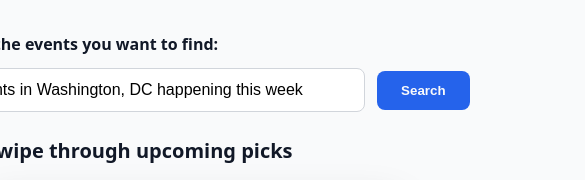
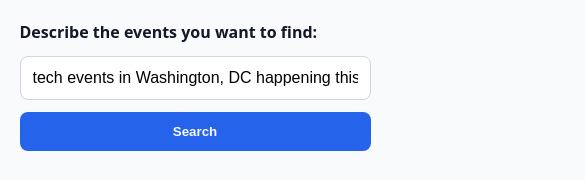
Before and after one commit to maxbye3/event-tinder, a React (Vite) app: page / in a window 390 px wide. Shown: the top 180 px of the page, 585 px wide, since content can reach past the window. Built offline with nearby package versions, Linux system fonts and the light colour scheme; grey boxes are pictures that could not be loaded.

Commit message:
feat: refactor App component styles for improved layout and responsiveness

```diff
--- a/src/App.jsx
+++ b/src/App.jsx
@@ -87,37 +87,23 @@ const App = () => {
     : sampleData.events;
 
   return (
-    <main style={{ maxWidth: '60ch' }}>
-      <form onSubmit={handleSubmit} style={{ display: 'flex', flexDirection: 'column', gap: '0.75rem', marginBottom: '1.5rem' }}>
-        <label htmlFor="search-input" style={{ fontWeight: 600 }}>
+    <main className="app">
+      <form className="app__form" onSubmit={handleSubmit}>
+        <label className="app__label" htmlFor="search-input">
           Describe the events you want to find:
         </label>
-        <div style={{ display: 'flex', gap: '0.75rem', alignItems: 'center' }}>
+        <div className="app__controls">
           <input
+            className="app__input"
             id="search-input"
             type="text"
             value={inputValue}
             onChange={(event) => setInputValue(event.target.value)}
             placeholder="e.g. free outdoor concerts in DC this weekend"
-            style={{
-              flex: 1,
-              padding: '0.75rem',
-              borderRadius: '0.5rem',
-              border: '1px solid #d1d5db',
-              fontSize: '1rem',
-            }}
           />
           <button
+            className="app__button"
             type="submit"
-            style={{
-              padding: '0.75rem 1.5rem',
-              borderRadius: '0.5rem',
-              border: 'none',
-              backgroundColor: '#2563eb',
-              color: '#f9fafb',
-              fontWeight: 600,
-              cursor: 'pointer',
-            }}
             disabled={loading}
           >
             {loading ? 'Searching…' : 'Search'}
--- a/src/main.css
+++ b/src/main.css
@@ -12,7 +12,59 @@ body {
 #root {
   display: flex;
   justify-content: center;
-  padding: 2rem;
+  padding: clamp(1rem, 5vw, 2.5rem);
+}
+
+.app {
+  width: min(100%, 60ch);
+}
+
+.app__form {
+  display: flex;
+  flex-direction: column;
+  gap: 0.75rem;
+  margin-bottom: 1.5rem;
+}
+
+.app__label {
+  font-weight: 600;
+}
+
+.app__controls {
+  display: flex;
+  align-items: center;
+  gap: 0.75rem;
+  width: 100%;
+}
+
+.app__input {
+  flex: 1 1 12rem;
+  min-width: 0;
+  padding: 0.75rem;
+  border-radius: 0.5rem;
+  border: 1px solid #d1d5db;
+  font-size: 1rem;
+}
+
+.app__button {
+  flex: 0 0 auto;
+  padding: 0.75rem 1.5rem;
+  border-radius: 0.5rem;
+  border: none;
+  background-color: #2563eb;
+  color: #f9fafb;
+  font-weight: 600;
+  cursor: pointer;
+  transition: background-color 0.2s ease;
+}
+
+.app__button:disabled {
+  opacity: 0.75;
+  cursor: wait;
+}
+
+.app__button:not(:disabled):hover {
+  background-color: #1d4ed8;
 }
 
 .swipe-section {
@@ -28,7 +80,7 @@ body {
 .swipe-container {
   position: relative;
   width: 100%;
-  height: 480px;
+  height: clamp(500px, 80vh, 640px);
 }
 
 .swipe {
@@ -134,3 +186,14 @@ body {
   color: #4b5563;
   font-size: 0.95rem;
 }
+
+@media (max-width: 640px) {
+  .app__controls {
+    flex-wrap: wrap;
+  }
+
+  .app__button {
+    width: 100%;
+    text-align: center;
+  }
+}
```
